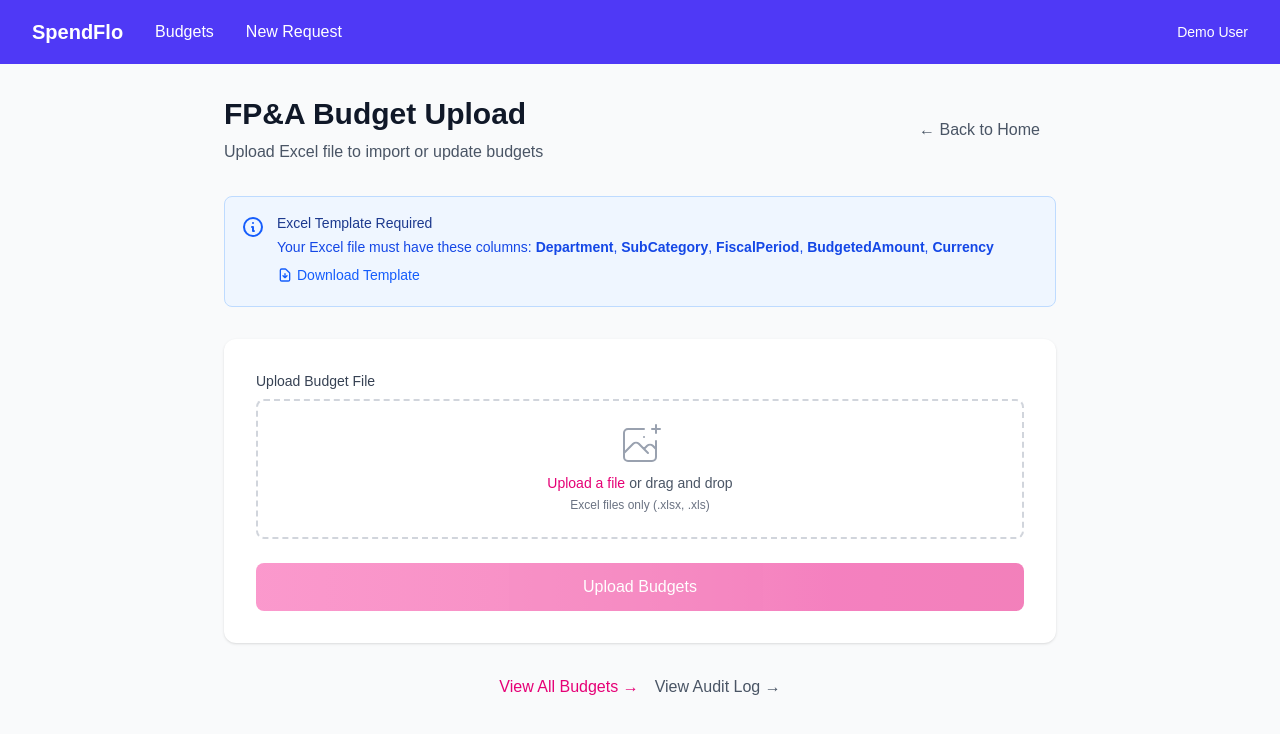
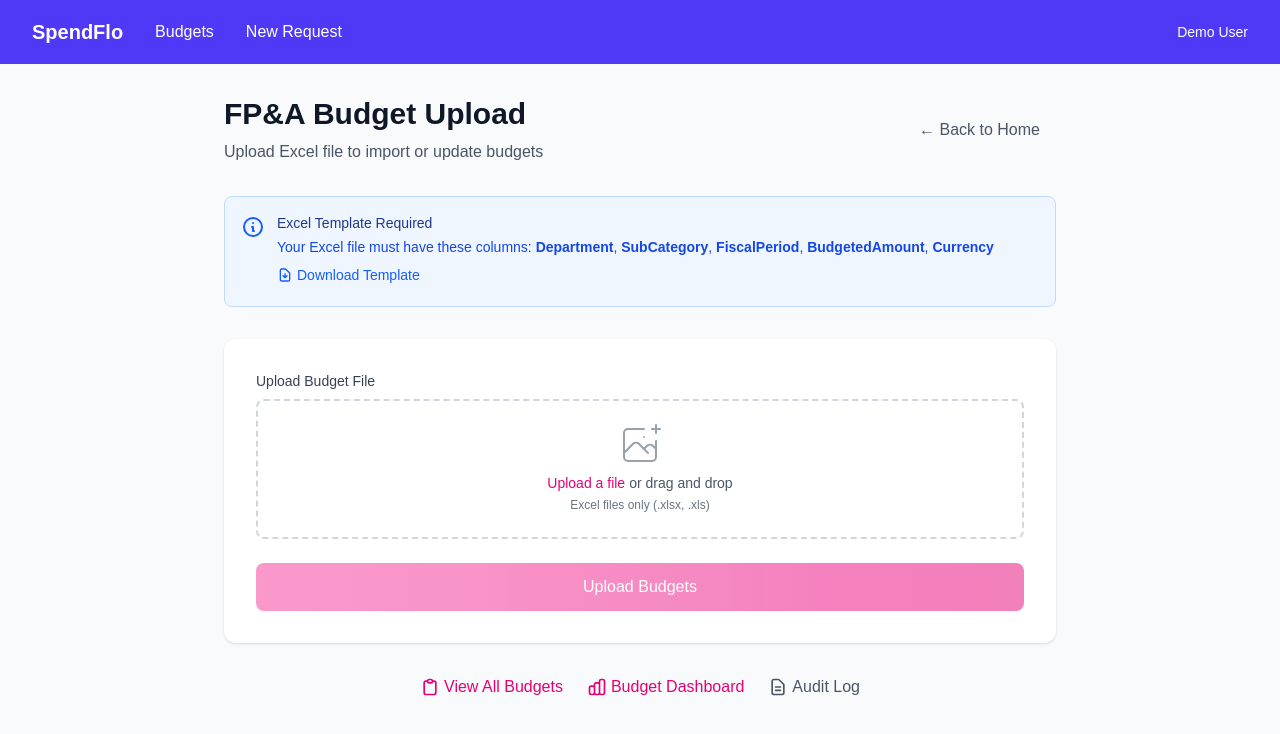
Before and after one commit to rajiv-ramanan-84/spendflo, a Next.js app: page /fpa/upload in a window 1280 px wide. Shown: the top 734 px of the page. Built offline with nearby package versions, Linux system fonts and the light colour scheme.

Commit message:
Add navigation links to budgets page from homepage and upload

```diff
--- a/app/fpa/upload/page.tsx
+++ b/app/fpa/upload/page.tsx
@@ -244,12 +244,24 @@ export default function FPAUploadPage() {
         </div>
 
         {/* Quick Links */}
-        <div className="mt-8 text-center space-x-4">
-          <a href="/budgets" className="text-pink-600 hover:text-pink-700 font-medium">
-            View All Budgets →
+        <div className="mt-8 text-center space-x-6">
+          <a href="/budgets" className="inline-flex items-center text-pink-600 hover:text-pink-700 font-medium">
+            <svg className="w-5 h-5 mr-1" fill="none" stroke="currentColor" viewBox="0 0 24 24">
+              <path strokeLinecap="round" strokeLinejoin="round" strokeWidth={2} d="M9 5H7a2 2 0 00-2 2v12a2 2 0 002 2h10a2 2 0 002-2V7a2 2 0 00-2-2h-2M9 5a2 2 0 002 2h2a2 2 0 002-2M9 5a2 2 0 012-2h2a2 2 0 012 2" />
+            </svg>
+            View All Budgets
           </a>
-          <a href="/audit" className="text-gray-600 hover:text-pink-600">
-            View Audit Log →
+          <a href="/dashboard" className="inline-flex items-center text-pink-600 hover:text-pink-700 font-medium">
+            <svg className="w-5 h-5 mr-1" fill="none" stroke="currentColor" viewBox="0 0 24 24">
+              <path strokeLinecap="round" strokeLinejoin="round" strokeWidth={2} d="M9 19v-6a2 2 0 00-2-2H5a2 2 0 00-2 2v6a2 2 0 002 2h2a2 2 0 002-2zm0 0V9a2 2 0 012-2h2a2 2 0 012 2v10m-6 0a2 2 0 002 2h2a2 2 0 002-2m0 0V5a2 2 0 012-2h2a2 2 0 012 2v14a2 2 0 01-2 2h-2a2 2 0 01-2-2z" />
+            </svg>
+            Budget Dashboard
+          </a>
+          <a href="/audit" className="inline-flex items-center text-gray-600 hover:text-pink-600">
+            <svg className="w-5 h-5 mr-1" fill="none" stroke="currentColor" viewBox="0 0 24 24">
+              <path strokeLinecap="round" strokeLinejoin="round" strokeWidth={2} d="M9 12h6m-6 4h6m2 5H7a2 2 0 01-2-2V5a2 2 0 012-2h5.586a1 1 0 01.707.293l5.414 5.414a1 1 0 01.293.707V19a2 2 0 01-2 2z" />
+            </svg>
+            Audit Log
           </a>
         </div>
       </div>
--- a/app/page.tsx
+++ b/app/page.tsx
@@ -104,7 +104,16 @@ export default function HomePage() {
         </div>
 
         {/* Quick Links */}
-        <div className="mt-12 text-center">
+        <div className="mt-12 text-center space-x-6">
+          <a
+            href="/budgets"
+            className="inline-flex items-center text-gray-600 hover:text-pink-600 transition-colors font-medium"
+          >
+            <svg className="w-5 h-5 mr-2" fill="none" stroke="currentColor" viewBox="0 0 24 24">
+              <path strokeLinecap="round" strokeLinejoin="round" strokeWidth={2} d="M9 5H7a2 2 0 00-2 2v12a2 2 0 002 2h10a2 2 0 002-2V7a2 2 0 00-2-2h-2M9 5a2 2 0 002 2h2a2 2 0 002-2M9 5a2 2 0 012-2h2a2 2 0 012 2" />
+            </svg>
+            View All Budgets
+          </a>
           <a
             href="/audit"
             className="inline-flex items-center text-gray-600 hover:text-pink-600 transition-colors"
```
